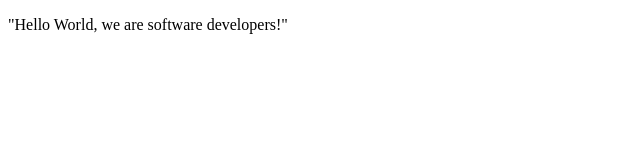
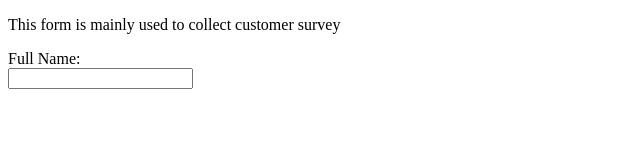
Before and after one commit to heniarmoniyem/Microverse_Project3, a plain HTML site: page index.html in a window 1280 px wide. Shown: the whole page, without its empty margins (0-640 px from the left). Drawn offline with Linux system fonts and the light colour scheme.

Commit message:
User Story 1 to 4

```diff
--- a/index.html
+++ b/index.html
@@ -8,8 +8,14 @@
 
   <body>
     <script src="https://cdn.freecodecamp.org/testable-projects-fcc/v1/bundle.js"></script>
+    <title><h1 id="title">Survey Form</h1></title>
+    <p id="description"> This form is mainly used to collect customer survey</p>
+    <form id="survey-form">
+      <label for="fname">Full Name:</label><br>
+      <input type="text" id="name " name="name " value=""><br>
+    </form>
 
-    <p>"Hello World, we are software developers!"</p>
+
     <script  src="js/index.js"></script>
   </body>
 </html>
```
